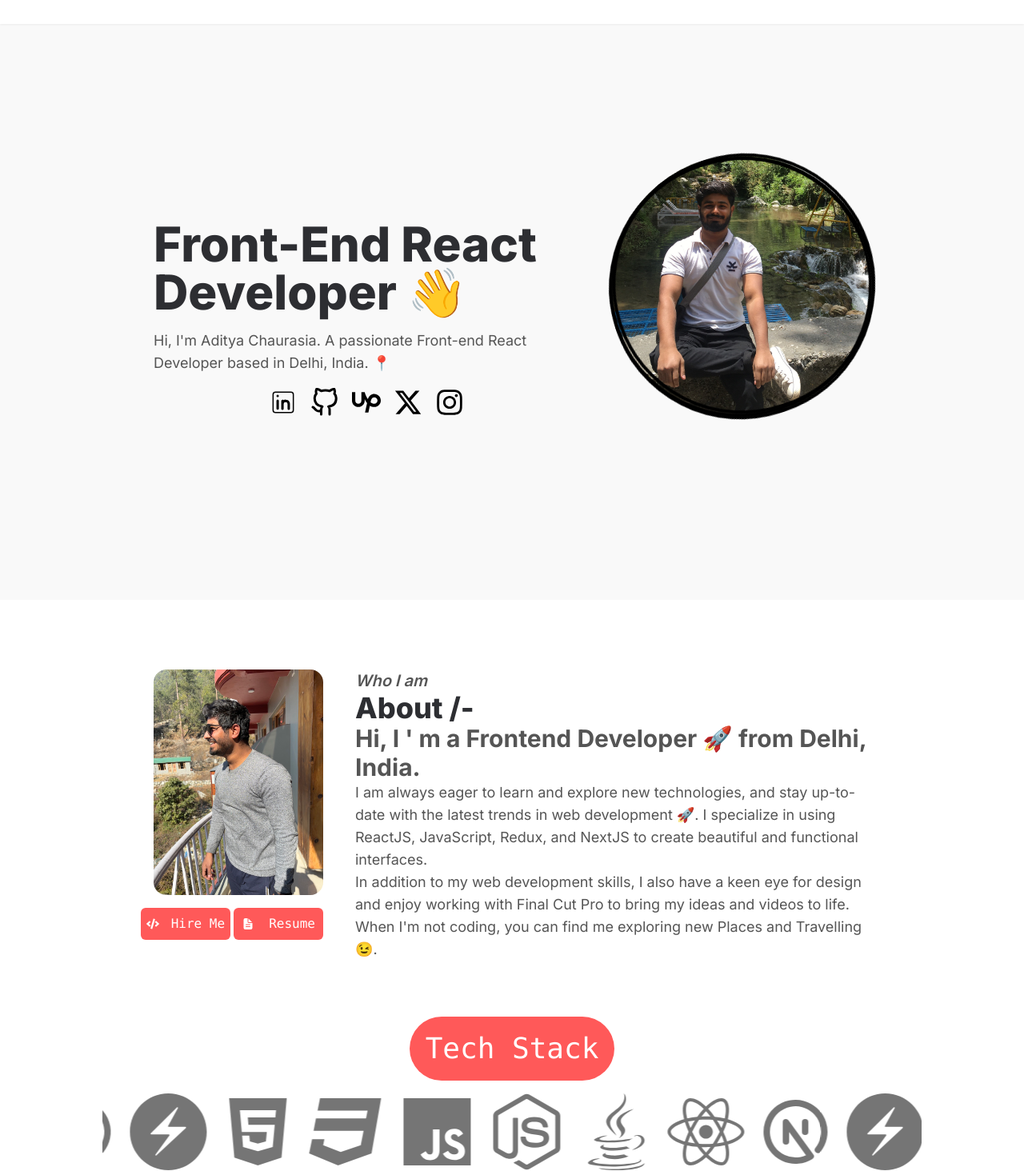
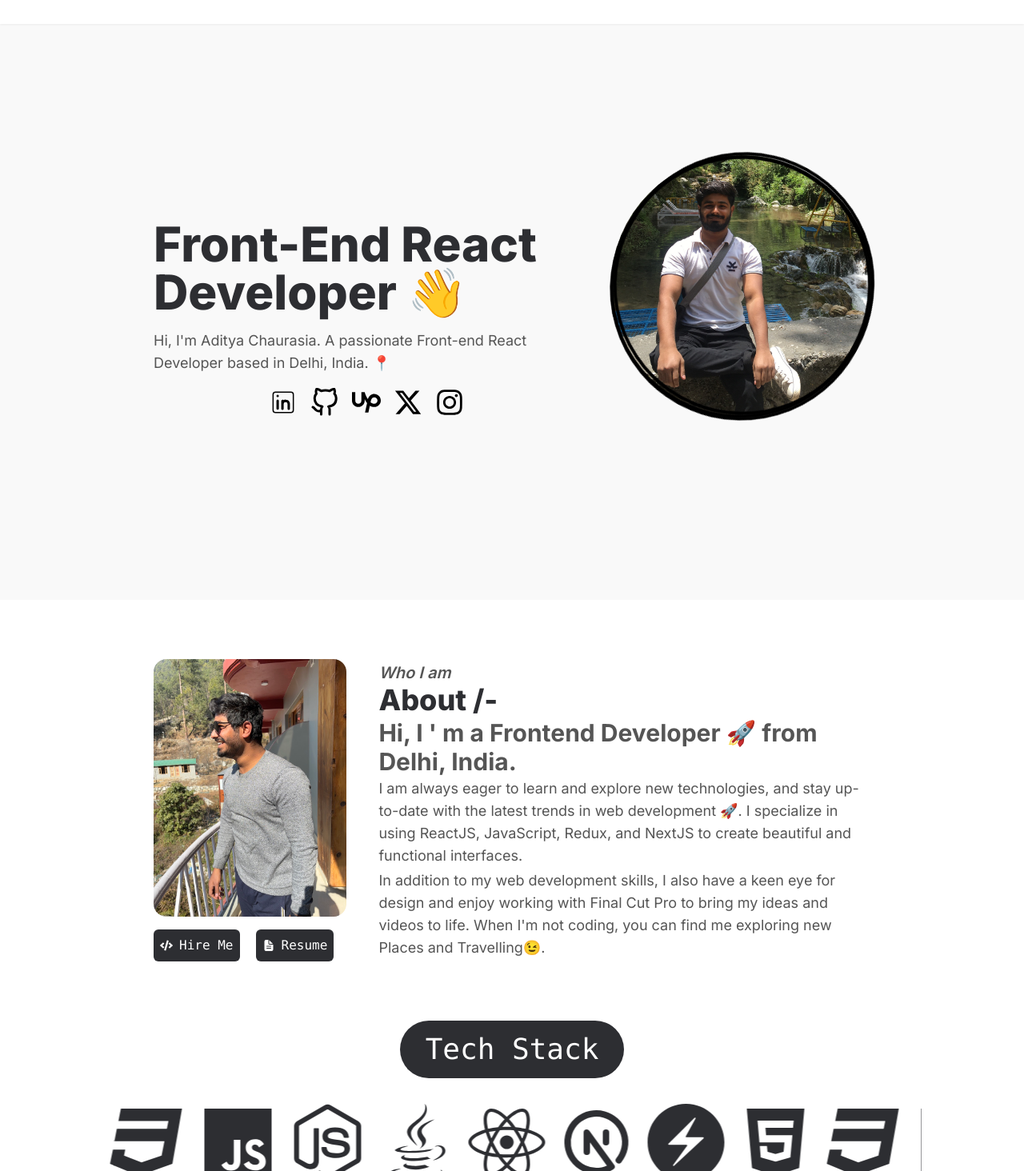
Before and after one commit to thissideaditya/Portfolio, a Next.js app: page / in a window 1280 px wide. Shown: the part 66-1530 px from the top of the page at 80% size. Built offline with nearby package versions, Linux system fonts and the light colour scheme.

Commit message:
slider completed

```diff
--- a/app/globals.css
+++ b/app/globals.css
@@ -16,7 +16,7 @@
 
 .pDiv {
     width: calc(800% - 1px);
-    animation: slider 20s linear infinite;
+    animation: slider 40s linear infinite;
   }
 
   .transDiv {
--- a/components/About.js
+++ b/components/About.js
@@ -10,18 +10,18 @@ const About = () => {
   return (
     <div id='about' className='flex flex-col items-center justify-evenly md:h-[100vh] w-screen bg-white'>
       <div className='flex md:flex-row flex-col-reverse w-[70%] justify-between md:space-x-10'>
-        <div className='md:w-[70%] w-[50%] relative mx-auto mt-4'>
-            <img className='hover:scale-105 duration-300 border-solid rounded-2xl border-5 ' src="pic2.jpeg" alt="picture" srcset="" />
+        <div className='relative mx-auto mt-4'>
+            <img className='hover:scale-105 duration-300 md:w-full w-[50%] mx-auto border-solid rounded-2xl border-5 ' src="pic2.jpeg" alt="picture" srcset="" />
             <div className='flex justify-evenly mt-4'>
               <Link href={'#contact'}>
-                <div className="font-mono hover:scale-105 duration-300 flex items-center justify-evenly space-x-2 md:h-10 md:w-[7rem] w-[6rem] border-solid rounded-md bg-[#FF5959] text-white mr-1 ml-[-1rem]">
+                <div className="font-mono hover:scale-105 duration-300 flex items-center justify-evenly space-x-2 md:h-10 border-solid px-2 py-1 rounded-md bg-[#2d2e32] text-white mr-1 ml-[-1rem]">
                   <FaCode />
                   <p>Hire Me</p>
                 </div>
               </Link>
 
               <Link href={'https://drive.google.com/file/d/1j-WXv-OgUeOGwdyoO00rIPzGz5QYzweP/view?usp=sharing'} target='_blank'>
-                <div className="font-mono hover:scale-105 duration-300 flex items-center justify-evenly space-x-2 md:h-10 md:w-[7rem] w-[6rem] border-solid rounded-md bg-[#FF5959] text-white">
+                <div className="font-mono hover:scale-105 duration-300 flex items-center justify-evenly space-x-2 md:h-10 px-2 py-1 border-solid rounded-md bg-[#2d2e32] text-white">
                   <IoDocumentText />
                   <p>Resume</p>
                 </div>
@@ -41,9 +41,9 @@ const About = () => {
       {/* Skills */}
       <div className='mt-4 md:mt-0'>
         <div className='flex flex-col mx-auto'>
-          <p className='text-md md:text-4xl mx-auto bg-[#FF5959] text-white rounded-full font-mono p-2 md:p-5'>Tech Stack</p>
+          <p className='text-md md:text-4xl mx-auto bg-[#2d2e32] text-white rounded-full font-mono px-2 py-1 md:px-8 md:py-4 my-4'>Tech Stack</p>
         </div>
-        <div className='m-4 text-[#757575]'>
+        <div className='m-4 text-[#2d2e32]'>
           <SkillsAnimate iconSize={'md:text-8xl text-6xl'}/>
         </div>
       </div>
--- a/components/Home.js
+++ b/components/Home.js
@@ -36,16 +36,12 @@ const Home = () => {
             </Link>
           </div>
         </div>
-        {/* <div className='w-[100%] md:w-[60%] relative mx-auto mt-4'>
-          <img src="/IMG_2476.jpg" alt="picture" srcset="" />
-          <div className='absolute top-0 left-0 w-[100%] h-[100%] rounded-full border-4 border-black animate-spin '></div>
-        </div> */}
         <div className='w-[80%] md:w-[60%] relative mx-auto mt-[-4rem] hover:scale-110 duration-300'>
           <div className=' rounded-full overflow-hidden'>
-            <div className='absolute top-0 left-0 w-[100%] h-[100%] rounded-full border-4 border-black animate-spin '></div>
-            <div className='absolute top-0 left-0 w-[101%] h-[101%] rounded-full border-4 border-black animate-spin '></div>
+            <div className='absolute top-0 left-0 w-[100%] h-[100%] rounded-full border-4 border-black animate-spin md:hidden xl:block'></div>
+            <div className='absolute top-0 left-0 w-[101%] h-[101%] rounded-full border-4 border-black animate-spin md:hidden xl:block'></div>
             <img className='' src="/IMG_2476.jpg" alt="picture" srcset="" />
-            <div className='absolute top-[-0.25rem] left-1 w-[100%] h-[100%] rounded-full border-4 border-black animate-spin '></div>
+            <div className='absolute top-[-0.25rem] left-1 w-[100%] h-[100%] rounded-full border-4 border-black animate-spin md:hidden xl:block'></div>
           </div>
         </div>
       </div>
--- a/components/Services.js
+++ b/components/Services.js
@@ -10,7 +10,7 @@ const Services = () => {
     {service: "Ongoing Support", serviceText: "Ensure optimal website performance beyond deployment."}
   ]
   return (
-    <div id='services' className='bg-[#f9f9f9] pb-4 pt-4 md:h-[100vh] h-[100] w-screen flex flex-col items-center justify-evenly'>
+    <div id='services' className='bg-[#f9f9f9] pb-4 pt-4 w-screen flex flex-col items-center justify-evenly'>
       <div className='flex flex-col justify-evenly w-[70%]'>
           <p className='text-[#555555] text-lg md:text-xl font-semibold italic'>What I can do</p>
           <p className='text-[#2d2e32] text-4xl font-extrabold' >Services</p>
```
